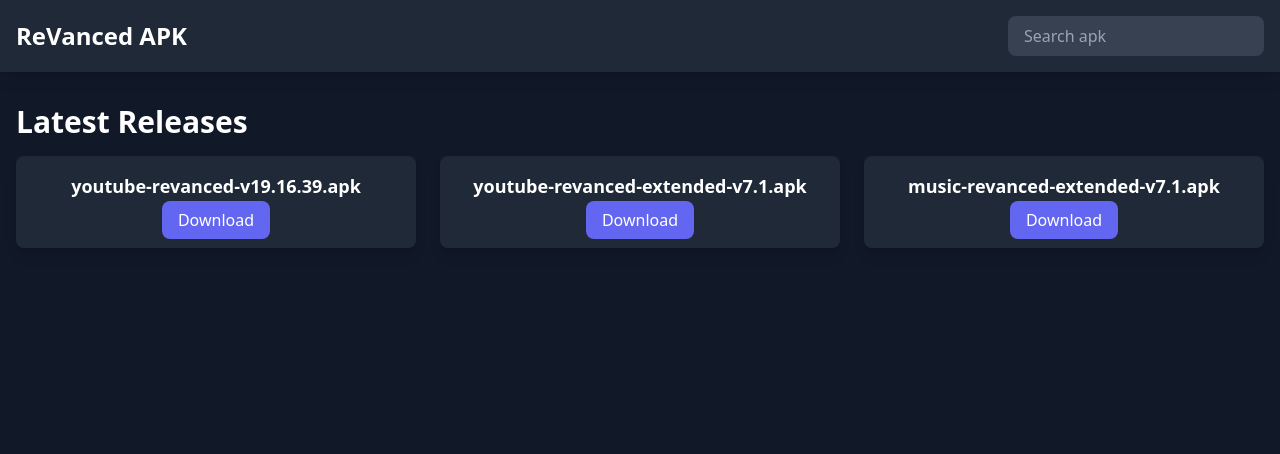
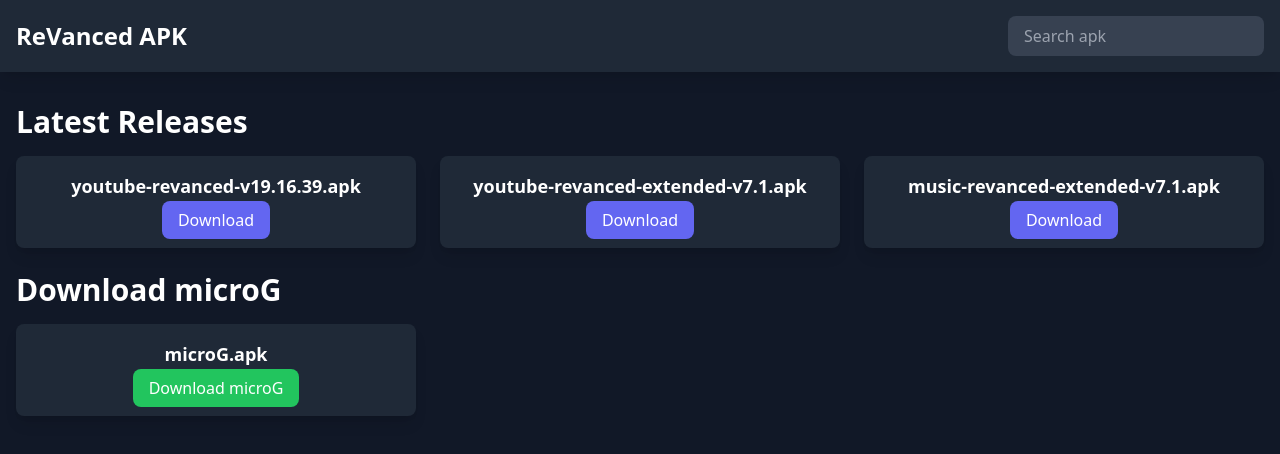
Before and after one commit to Raghucharan16/Revanced_Apks, a plain HTML site: page index.html in a window 1280 px wide. Drawn offline with nearby package versions, Linux system fonts and the light colour scheme.

Commit message:
added microG

```diff
--- a/index.html
+++ b/index.html
@@ -22,12 +22,22 @@
       <section class="my-6">
         <h2 class="text-xl md:text-3xl font-semibold mb-4">Latest Releases</h2>
 
+        <!-- APK list for ReVanced APKs -->
         <div
           id="apk-list"
           class="grid grid-cols-1 md:grid-cols-2 lg:grid-cols-3 gap-6"
-        >
-          <!-- APK links will be dynamically added here by script.js -->
-        </div>
+        ></div>
+      </section>
+
+      <!-- Separate section for microG download -->
+      <section class="my-6">
+        <h2 class="text-xl md:text-3xl font-semibold mb-4">Download microG</h2>
+
+        <!-- microG download container -->
+        <div
+          id="microg-list"
+          class="grid grid-cols-1 md:grid-cols-2 lg:grid-cols-3 gap-6"
+        ></div>
       </section>
     </main>
 
--- a/script.js
+++ b/script.js
@@ -1,16 +1,21 @@
 window.onload = function() {
     const apkListElement = document.getElementById('apk-list');
+    const microgListElement = document.getElementById('microg-list');
 
-    // List of APKs in the releases folder
+    // List of ReVanced APKs in the releases folder
     const apks = [
         'youtube-revanced-v19.16.39.apk',
         'youtube-revanced-extended-v7.1.apk',
         'music-revanced-extended-v7.1.apk'
     ];
 
+    // List of microG APK in the releases folder
+    const microgApk = 'microG.apk'; // Assuming this is the name of your microG APK
+
+    // Populate ReVanced APKs
     if (apks.length === 0) {
         const noApkMessage = document.createElement('p');
-        noApkMessage.textContent = 'No APKs available for download at the moment.';
+        noApkMessage.textContent = 'No ReVanced APKs available for download at the moment.';
         noApkMessage.classList.add('text-gray-400', 'text-center');
         apkListElement.appendChild(noApkMessage);
     } else {
@@ -34,4 +39,30 @@ window.onload = function() {
             apkListElement.appendChild(apkCard);
         });
     }
+
+    // Populate microG APK
+    if (!microgApk) {
+        const noMicrogMessage = document.createElement('p');
+        noMicrogMessage.textContent = 'microG APK is not available at the moment.';
+        noMicrogMessage.classList.add('text-gray-400', 'text-center');
+        microgListElement.appendChild(noMicrogMessage);
+    } else {
+        const microgCard = document.createElement('div');
+        microgCard.classList.add('bg-gray-800', 'p-4', 'rounded-lg', 'shadow-lg', 'text-center');
+
+        const microgName = document.createElement('p');
+        microgName.textContent = microgApk;
+        microgName.classList.add('text-lg', 'font-semibold', 'mb-2');
+
+        const microgLink = document.createElement('a');
+        microgLink.href = './releases/' + microgApk;
+        microgLink.textContent = 'Download microG';
+        microgLink.classList.add('bg-green-500', 'text-white', 'py-2', 'px-4', 'rounded-lg', 'hover:bg-green-600');
+        microgLink.download = microgApk;
+
+        microgCard.appendChild(microgName);
+        microgCard.appendChild(microgLink);
+
+        microgListElement.appendChild(microgCard);
+    }
 };
```
Also changed, not shown: 1 other file.
